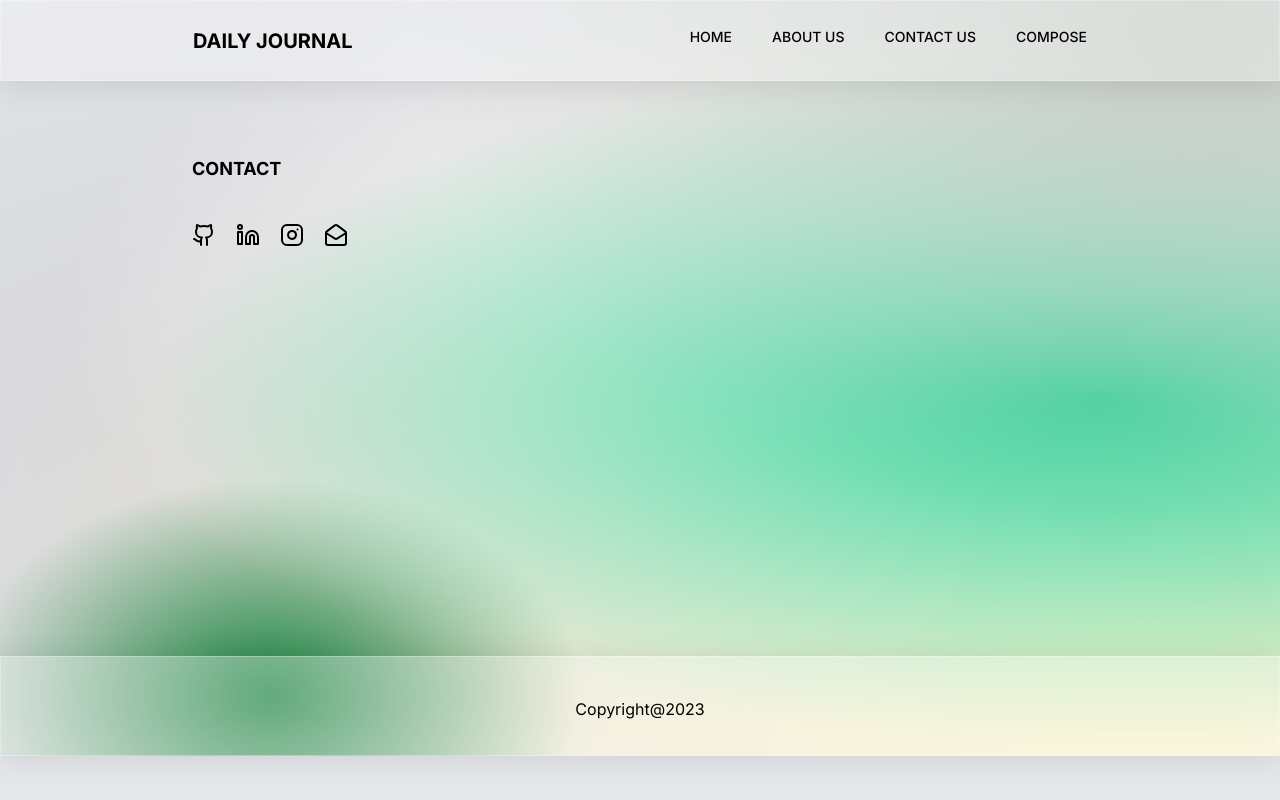
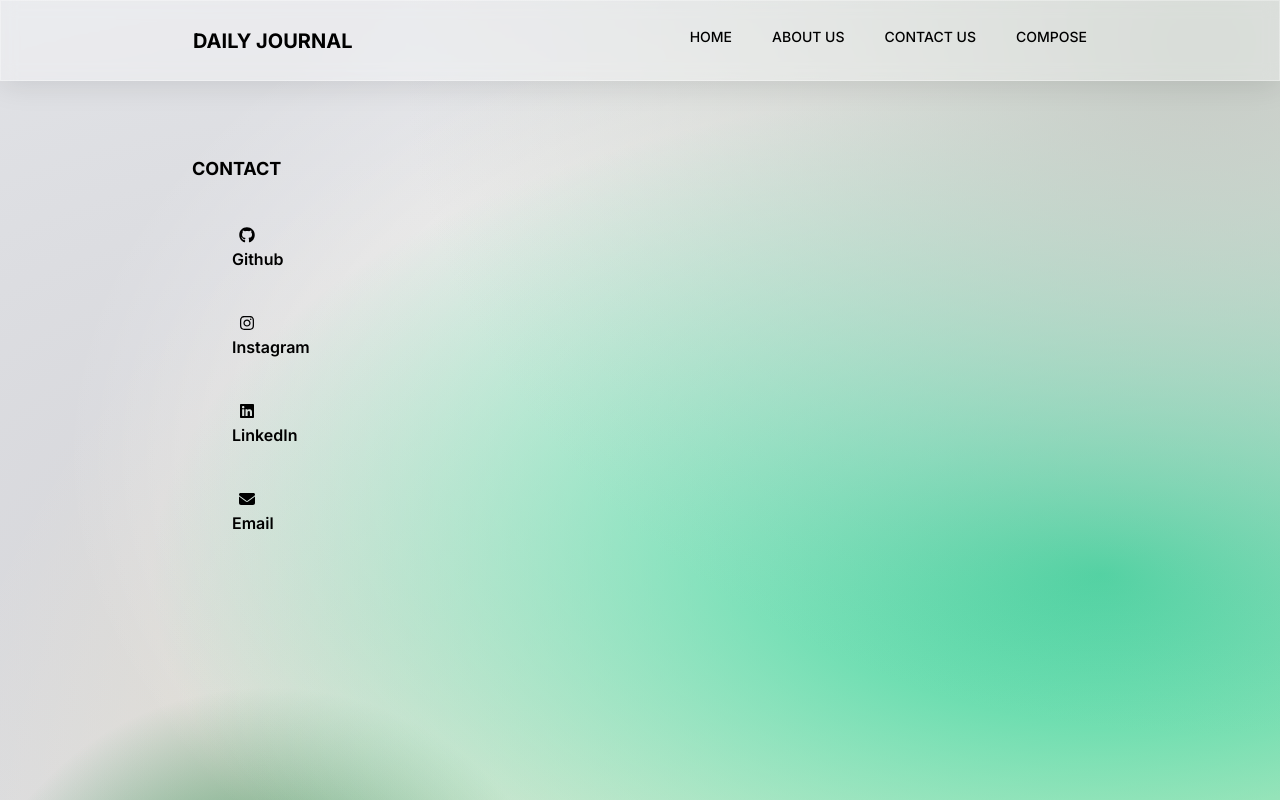
Before and after one commit to Vinoth-git-17/Nextjs-Blog, a Next.js app: page /contact in a window 1280 px wide. Shown: the top 800 px of the page. Built offline with nearby package versions, Linux system fonts and the light colour scheme; a web font is replaced by a local one.

Commit message:
update bug contact

```diff
--- a/app/contact/page.jsx
+++ b/app/contact/page.jsx
@@ -1,28 +1,37 @@
-import { Github, Instagram, Linkedin,MailOpen } from 'lucide-react'
-import {contact} from "@public/Static/data.js"
-import Link from 'next/link'
-const {email, social_media} = contact
+import { faEnvelope } from "@fortawesome/free-solid-svg-icons";
+import { contact } from "@public/Static/data.js";
+import { faGithub, faInstagram, faLinkedin } from "@fortawesome/free-brands-svg-icons";
+import { FontAwesomeIcon } from "@fortawesome/react-fontawesome";
+import Link from "next/link";
+import { Github } from "lucide-react";
+const { email, github,linkedin, instagram } = contact;
+
+function Icons(link, Iname, name) {
+  return(
+    <div className="flex gap-x-5 m-10">
+      <Link href={link}>
+      <FontAwesomeIcon icon={Iname} width="30" />
+      <h1 className=" font-semibold">{name}</h1>
+
+      </Link>
+    </div>
+
+  )
+
+}
 const Contact = () => {
   return (
-    <div className="px-[15%] py-[2%] mb-[0%] md:mb-[30%]">
+    <div className="px-[15%] py-[2%] mb-[60%] md:mb-[30%]">
       <h1 className="font-bold text-lg mb-5">CONTACT</h1>
-      <div className='flex mt-10 gap-5'>
-      <Link href={social_media.github}>
-      <Github/>
-      </Link>
-      <Link href={social_media.linkedin}>
-      <Linkedin/>
-      </Link>
-      <Link href={social_media.instagram}>
-        <Instagram/>
-      </Link>
-      <Link href={email}>
-        <MailOpen/>
-      </Link>
-      </div>
+
+         {Icons(github, faGithub , "Github")}
+         {Icons(instagram, faInstagram, "Instagram")}
+         {Icons(linkedin, faLinkedin, "LinkedIn")}
+         {Icons(email, faEnvelope, "Email")}
+
 
     </div>
-  )
-}
+  );
+};
 
-export default Contact
+export default Contact;
--- a/app/layout.jsx
+++ b/app/layout.jsx
@@ -3,7 +3,7 @@ import Navbar from '@components/Navbar'
 import Footer from "@components/Footer"
 
 export const metadata = {
-  title: 'Blog ',
+  title: 'Blog Site ',
   description: 'Create a post with your ideas',
 }
 
--- a/app/page.jsx
+++ b/app/page.jsx
@@ -1,22 +1,10 @@
 import Posts from "@components/Posts"
-export const getData= async ()=>{
-   const API_URL = process.env.API_URL
-   const res = await fetch(`${API_URL}/api/posts`, {
-     cache: "no-store",
-   });
-
-   if (!res.ok) {
-     throw new Error("Failed to fetch data");
-   }
-
-  return res.json()
- }
 
 
-const Home = async () => {
-   const allPosts = await getData();
+const Home =  () => {
+
    return(
-    <Posts posts={allPosts} />
+    <Posts  />
    )
 }
 export default Home;
--- a/components/Posts.jsx
+++ b/components/Posts.jsx
@@ -1,12 +1,25 @@
-'use client'
+
 import React from 'react'
 import { FontAwesomeIcon } from "@fortawesome/react-fontawesome";
 import { faPenToSquare, faArrowRight } from "@fortawesome/free-solid-svg-icons";
 import RemoveBtn from "@components/RemoveBtn"
 import Link from "next/link";
 
+export const getData= async ()=>{
+  const API_URL = process.env.API_URL
+  const res = await fetch(`${API_URL}/api/posts`, {
+    cache: "no-store",
+  });
 
-const Posts = ({posts}) => {
+  if (!res.ok) {
+    throw new Error("Failed to fetch data");
+  }
+ return res.json()
+}
+
+
+const Posts = async() => {
+  const posts = await getData();
 
   return (
     <section className="mb-[10%]">
--- a/package.json
+++ b/package.json
@@ -10,6 +10,7 @@
   },
   "dependencies": {
     "@fortawesome/fontawesome-svg-core": "^6.4.2",
+    "@fortawesome/free-brands-svg-icons": "^6.4.2",
     "@fortawesome/free-solid-svg-icons": "^6.4.2",
     "@fortawesome/react-fontawesome": "^0.2.0",
     "@types/node": "20.4.5",
--- a/public/Static/data.js
+++ b/public/Static/data.js
@@ -7,13 +7,11 @@ const about = {
     }
 
 const contact ={
-      "email": "vinothnick17@gmail.com",
-
-      "social_media": {
+     "email": "vinothnick17@gmail.com",
         "github": "https://github.com/Vinoth-git-17",
         "linkedin": "https://www.linkedin.com/in/vinoth-e-402b69231/",
         "instagram": "https://www.instagram.com/_.iamvinothhhh._/",
-      }
+
     }
 
 export {about, contact}
```
Also changed, not shown: 1 other file (tests, documents, lock files or other folders).
